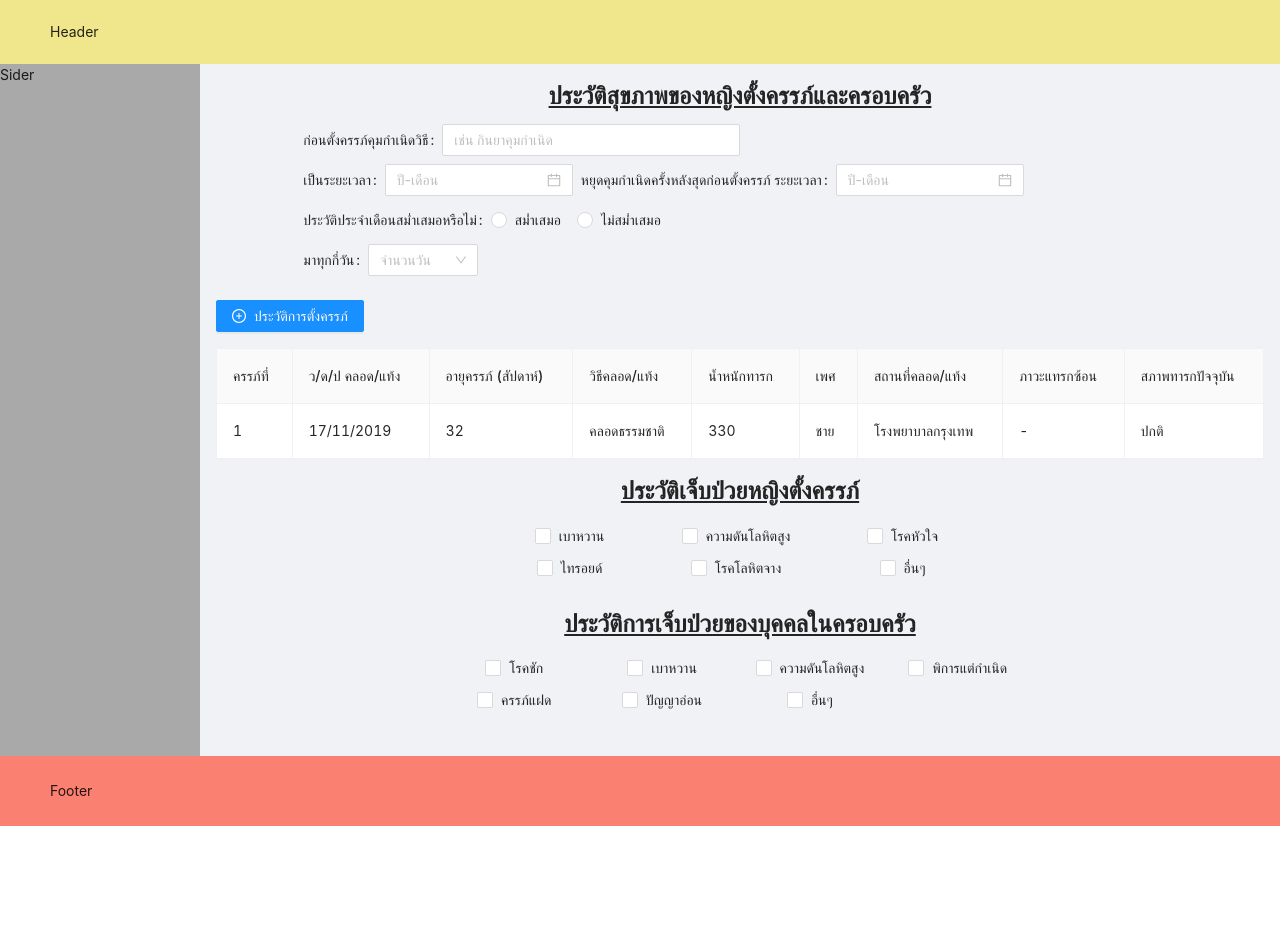
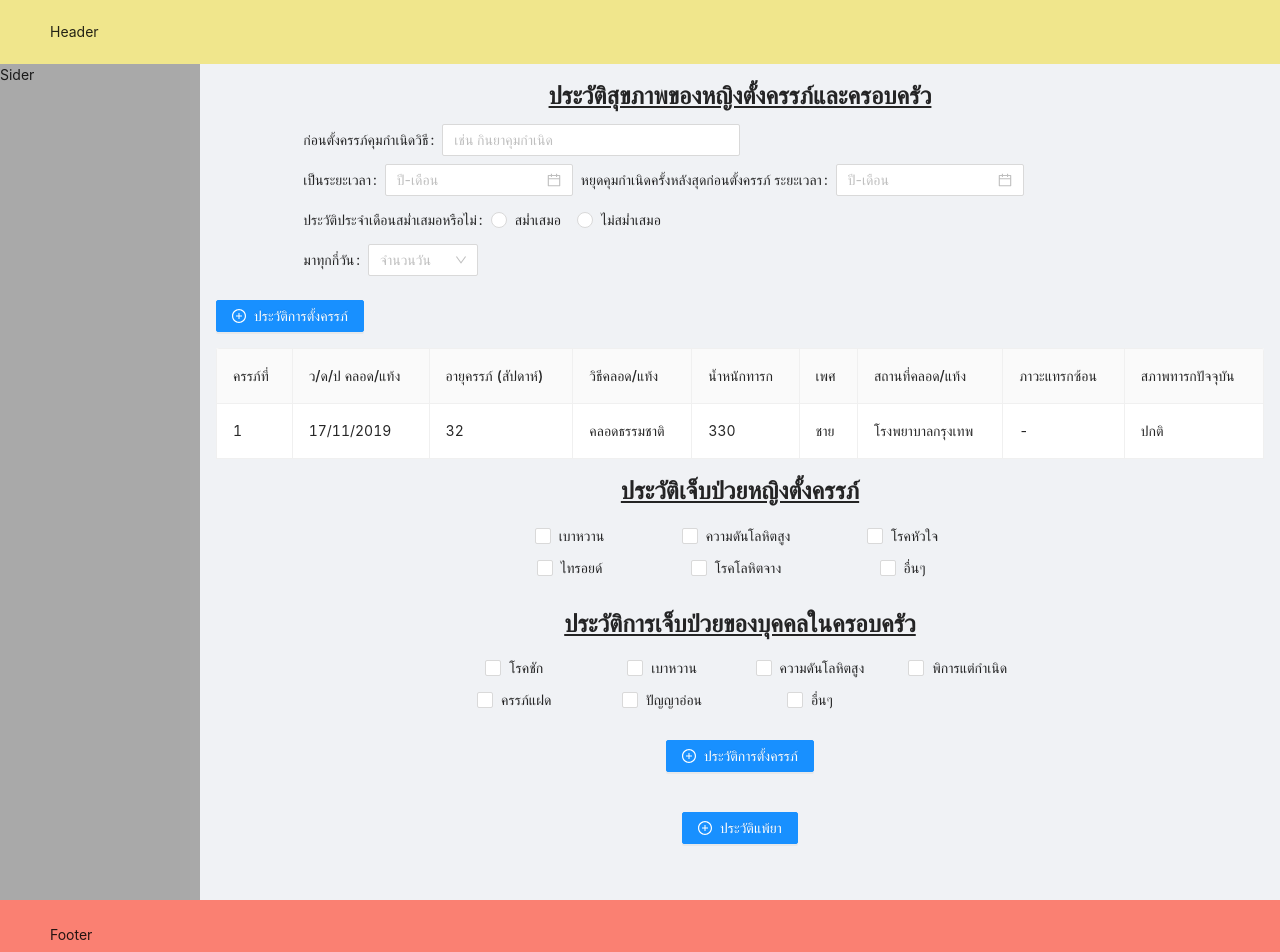
Before and after one commit to AuJeedJad/ANC-frontend, a React (Create React App) app: page / in a window 1280 px wide. Shown: the top 952 px of the page. Before the commit the page ends 826 px from the top, so only its background shows below. Built offline with nearby package versions, Linux system fonts and the light colour scheme.

Commit message:
MedicalHistory Complete

```diff
--- a/src/pages/MotherInformations/components/MedicalHistory.js
+++ b/src/pages/MotherInformations/components/MedicalHistory.js
@@ -1,9 +1,51 @@
 import { Button, Checkbox, Col, Form, Input, Row, Table, Typography } from 'antd';
-import { PlusCircleOutlined } from '@ant-design/icons';
+import { PlusCircleOutlined, MinusCircleOutlined, PlusOutlined } from '@ant-design/icons';
 import React, { useState } from 'react';
 
 function MedicalHistory() {
   const { Title } = Typography;
+  const [cesarean, setCesarean] = useState(0);
+  const [drugAllergy, setDrugAllergy] = useState(0);
+  const arrCesarean = [];
+  const arrDrugAllergy = [];
+
+  const handleCesarean = () => {
+    setCesarean(cesarean + 1);
+  };
+
+  const handleDrugAllergy = () => {
+    setDrugAllergy(drugAllergy + 1);
+  };
+
+  for (let i = 0; i < cesarean; i++) {
+    arrCesarean.push(
+      <Form.Item style={{ marginBottom: 4 }}>
+        <Form.Item label="รายละเอียด" style={{ display: 'inline-flex', marginRight: 4 }}>
+          <Input />
+        </Form.Item>
+        <Form.Item label="เมื่อ พ.ศ." style={{ display: 'inline-flex', marginRight: 4 }}>
+          <Input />
+        </Form.Item>
+        <Form.Item label="โรงพยาบาล" style={{ display: 'inline-flex', marginRight: 4 }}>
+          <Input />
+        </Form.Item>
+      </Form.Item>
+    );
+  }
+
+  for (let i = 0; i < drugAllergy; i++) {
+    arrDrugAllergy.push(
+      <Form.Item style={{ marginBottom: 4 }}>
+        <Form.Item label="ชื่อยา" style={{ display: 'inline-flex', marginRight: 4 }}>
+          <Input />
+        </Form.Item>
+        <Form.Item label="อาการแพ้ยา" style={{ display: 'inline-flex', marginRight: 4 }}>
+          <Input />
+        </Form.Item>
+      </Form.Item>
+    );
+  }
+
   return (
     <>
       <Form>
@@ -90,6 +132,32 @@ function MedicalHistory() {
             </Row>
           </Checkbox.Group>
         </Form.Item>
+        <Form.Item>
+          <Button
+            icon={<PlusCircleOutlined />}
+            onClick={handleCesarean}
+            type="primary"
+            style={{
+              marginBottom: 16,
+            }}
+          >
+            ประวัติการตั้งครรภ์
+          </Button>
+        </Form.Item>
+        {arrCesarean}
+        <Form.Item>
+          <Button
+            icon={<PlusCircleOutlined />}
+            onClick={handleDrugAllergy}
+            type="primary"
+            style={{
+              marginBottom: 16,
+            }}
+          >
+            ประวัติแพ้ยา
+          </Button>
+        </Form.Item>
+        {arrDrugAllergy}
       </Form>
     </>
   );
```
